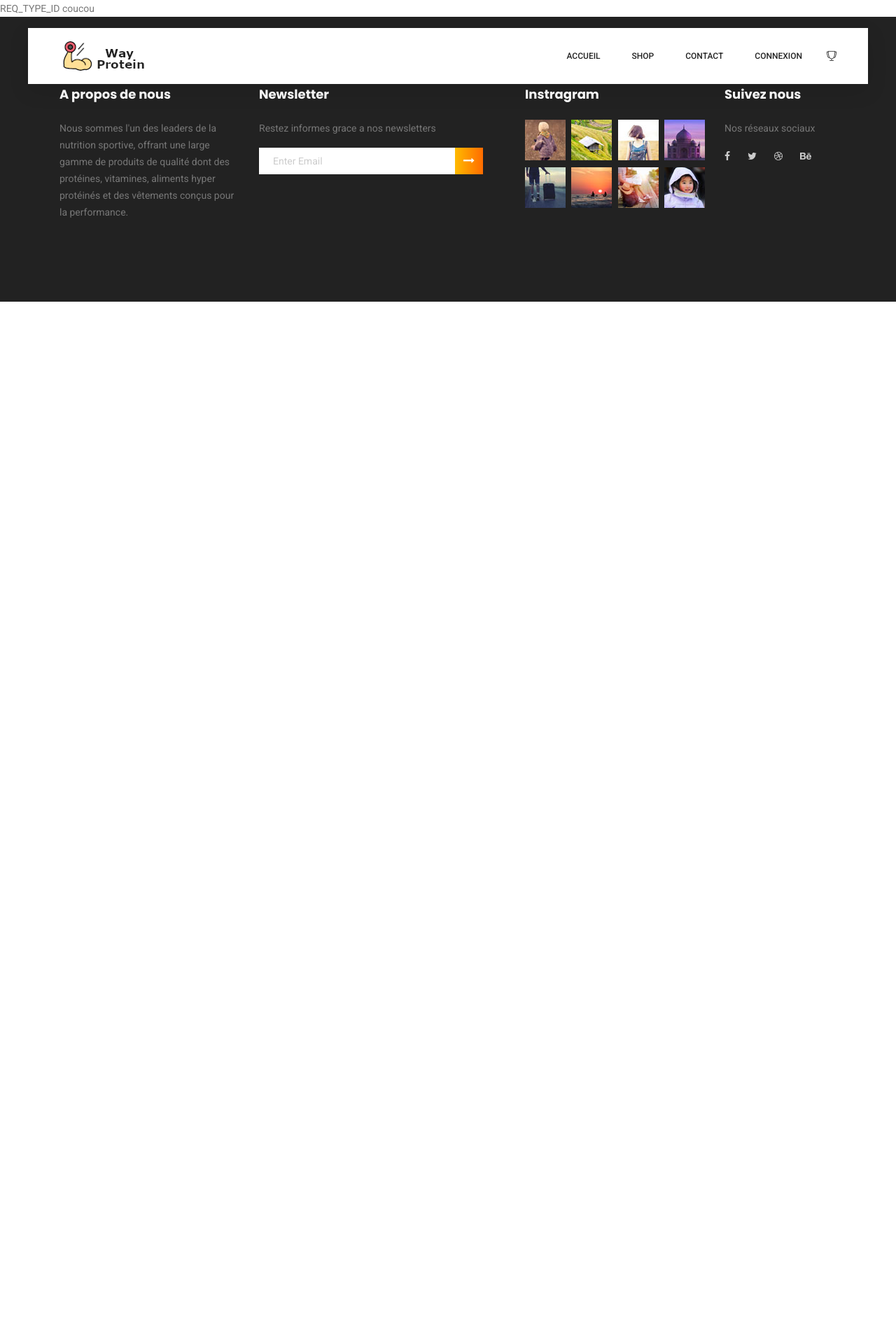
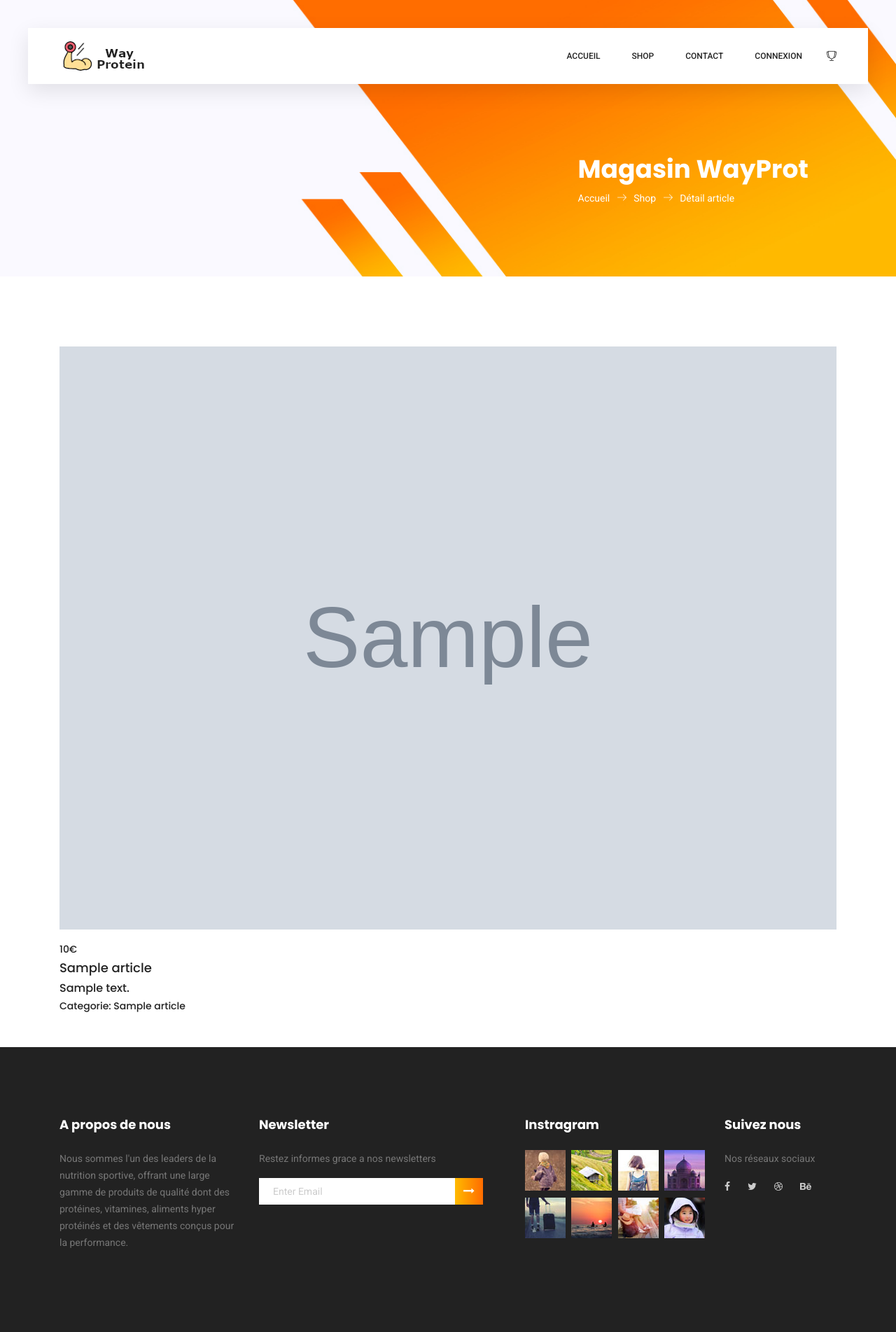
Before and after one commit to utopyy/MartinLejeune-ProjetIPAM, a PHP site: template views/article.php in a window 1280 px wide. Shown: the whole page at 70% size. Before the commit the page ends 431 px from the top, so only its background shows below. Run offline with PHP 8.4, Linux system fonts and the light colour scheme; the template is opened without the code that fills it: most values are stand-ins (such as "Sample title", 1, 10 or a date in 2020); grey boxes marked "Sample" are stand-in pictures; data that the repository does not hold is empty; some libraries are stand-ins or nearby versions.

Commit message:
Prévisualisation d'un article

```diff
--- a/controllers/add_article.php
+++ b/controllers/add_article.php
@@ -5,8 +5,8 @@ $photo_path = "public/img/logo.png"; //je mets une photo par défaut aux article
 
 if(!empty($_POST)) {
     if(!empty($_POST['title']) && !empty($_POST['description']) && !empty($_POST['price']) && !empty($_POST['gridRadios'])){
-		createArticle($_POST['title'], $_POST['description'], $_POST['price'], $_POST['gridRadios'], $photo_path);
-			echo "coueo";
+		$title = str_replace("-", " ", $_POST['title']);
+		createArticle($title, $_POST['description'], $_POST['price'], $_POST['gridRadios'], $photo_path);
 		header("Location: edit_articles");
 		exit();
 	}else{
--- a/controllers/article.php
+++ b/controllers/article.php
@@ -1,3 +1,8 @@
 <?php
+require_once('models/articles.php');
+
+$articleName = str_replace("-", " ", ARTICLE_REF);
+$articleTab = getFullArticle($articleName); // créé un tableau contenant un tableau avec les infos d'un article
+$article = $articleTab[0]; //extraction du tableau
 include 'views/article.php';
 ?>
--- a/index.php
+++ b/index.php
@@ -10,8 +10,9 @@ if (!count($segments) or $segments[0] == 'index'){
 
 if ($segments[0] == 'article'){
 	$segments[1] = Null;
+	define('ARTICLE_REF', $segments[2] ?? Null);
 	$segments[2] = Null;
-};
+}
 
 define('REQ_TYPE', $segments[0] ?? Null);
 define('REQ_TYPE_ID', $segments[1] ?? Null);
--- a/models/articles.php
+++ b/models/articles.php
@@ -97,9 +97,9 @@ function getArticleCategory($subcat){
 	return $subCat;
 }
 
-function getFullArticle($name,$subcat){
-	$response = getBdd()->prepare('SELECT a.* FROM sub_category AS s, category AS c, article AS a WHERE s.id_category = c.id AND a.category_id = s.id AND a.title LIKE :name AND s.name LIKE :subcat');
-	$response->execute([':name' => $name, ':subcat' => $subcat]);
+function getFullArticle($name){
+	$response = getBdd()->prepare('SELECT a.title, a.description, a.price, a.photo_path, s.name FROM sub_category AS s, category AS c, article AS a WHERE s.id_category = c.id AND a.category_id = s.id AND a.title LIKE :name');
+	$response->execute([':name' => $name]);
 	$article = $response->fetchAll(PDO::FETCH_ASSOC);
 	$response->closeCursor();
 	return $article;
--- a/views/article.php
+++ b/views/article.php
@@ -1,9 +1,35 @@
 <?php ob_start()?>
-<?php $title = REQ_TYPE_ID;
-echo $title;?>
-<body>
+<body id="category">
+	<!-- Bannière de page, pas dans le template c'est voulu -->
+	<section class="banner-area organic-breadcrumb">
+		<div class="container">
+			<div class="breadcrumb-banner d-flex flex-wrap align-items-center justify-content-end">
+				<div class="col-first">
+					<h1>Magasin WayProt</h1>
+					<nav class="d-flex align-items-center">
+						<a href="<?=ROOT_PATH?>">Accueil<span class="lnr lnr-arrow-right"></span></a>
+						<a href="<?=ROOT_PATH?>shop">Shop<span class="lnr lnr-arrow-right"></span></a>
+						<a href="#">Détail article</a>
+					</nav>
+				</div>
+			</div>
+		</div>
+	</section>
+	<!-- single exclusive carousel -->
+	<div class ="container">
+						<div class="owl-item active">
 
-coucou
+							<div class="single-product">
+							<img class="img-fluid" src="<?=ROOT_PATH.$article['photo_path']?>" alt="">
+								<div class="price">
+									<h6><?=$article['price']?>€</h6>
+								</div>
+								<h4><?=$article['title']?></h4>
+								<h5><?=$article['description']?></h3>
+								<h6>Categorie: <?=$article['name']?></h2>
+							</div>
+						</div>
+	</div>
 </body>
 <?php
 $title="Welcome";
```
